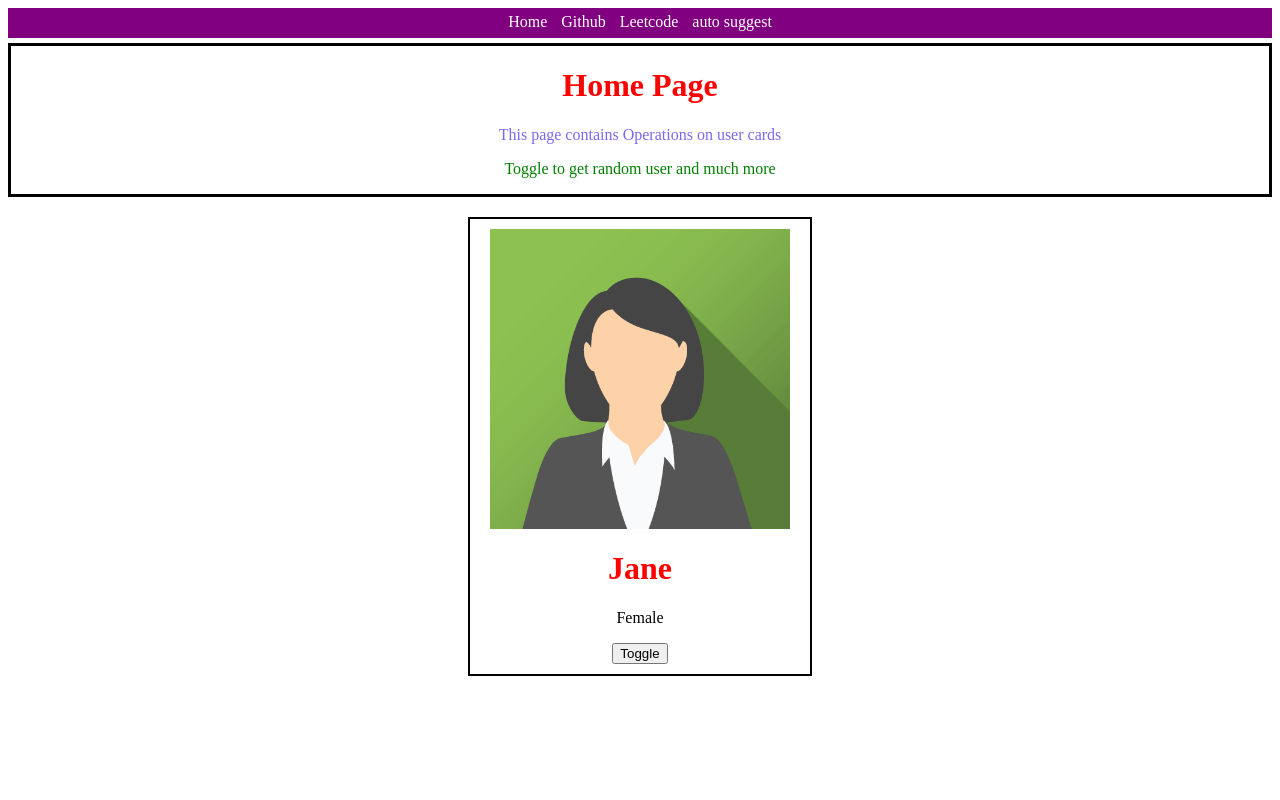
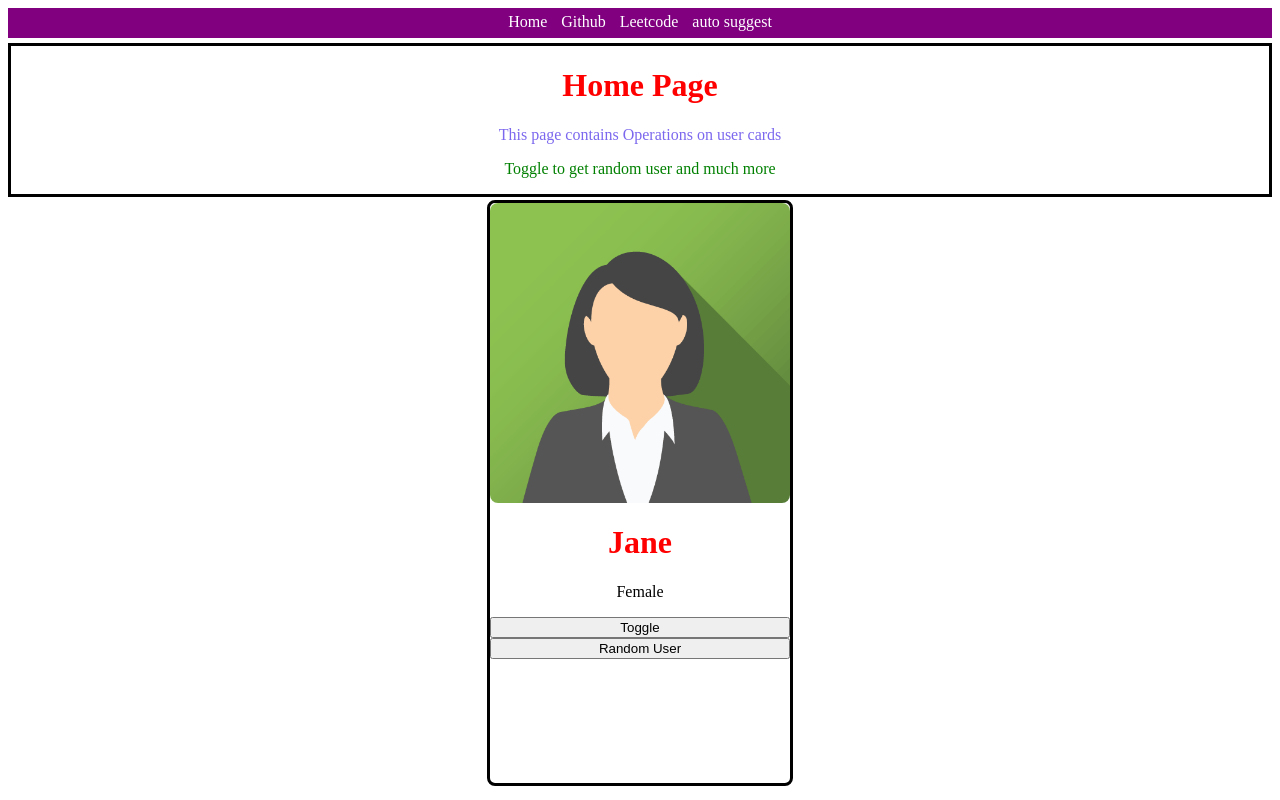
Before and after one commit to sruthikeerthana1805/autosuggest, a website: page frontend/index.html in a window 1280 px wide. Drawn offline with Linux system fonts and the light colour scheme.

Commit message:
random user changes

```diff
--- a/frontend/index.css
+++ b/frontend/index.css
@@ -36,13 +36,14 @@
 
 }
 
- #card
-{
-    width: 320px;
-    margin: 20px auto;
-    border: 2px solid black;
-    padding: 10px;
-    text-align: center;
+#card {
+  align-items: center;
+  margin-top: 5px;
+  border: 3px solid black;
+  width: 300px;
+  height: 580px;
+  margin: 3px auto;
+  border-radius:8px;
 }
 #card-img
 {
@@ -56,9 +57,13 @@
 {
     width:300px;
     height: 300px;
+    border-radius: 8px;
 }
 #action
 {
     text-align:center;
     margin-top:10px;
 }
+button {
+    width: 100%;
+}
--- a/frontend/index.html
+++ b/frontend/index.html
@@ -27,7 +27,7 @@
     <h1 id="card-name">Jane</h1>
     <p id="card-gender">Female</p>
     <button onclick="toggle()" id="card-toggle">Toggle</button>
-
+    <button onclick="getRandomUser()">Random User</button>
  </div>
  </div>
     <script src="index.js"></script>
--- a/frontend/index.js
+++ b/frontend/index.js
@@ -25,3 +25,27 @@
   document.getElementById("card-gender").innerText = users[curUserId].gender;
   console.log("Hello from js");
 }
+function getRandomUser()
+{
+  fetch("https://randomuser.me/api")
+    .then(function (data){
+      return data.json()
+    })
+    .then(function (parsedData){
+      // console.log(parsedData)
+      let gender = parsedData.results[0].gender;
+
+      let first = parsedData.results[0].name.first;
+      let last = parsedData.results[0].name.last;
+      let name = first  + " " + last;
+      let imageUrl = parsedData.results[0].picture.large;
+
+      // gender
+      document.getElementById("card-gender").innerText=gender;
+      // name
+      document.getElementById("card-name").innerText=name
+      // img
+      document.getElementById("img").src=imageUrl
+
+    })
+}
```
